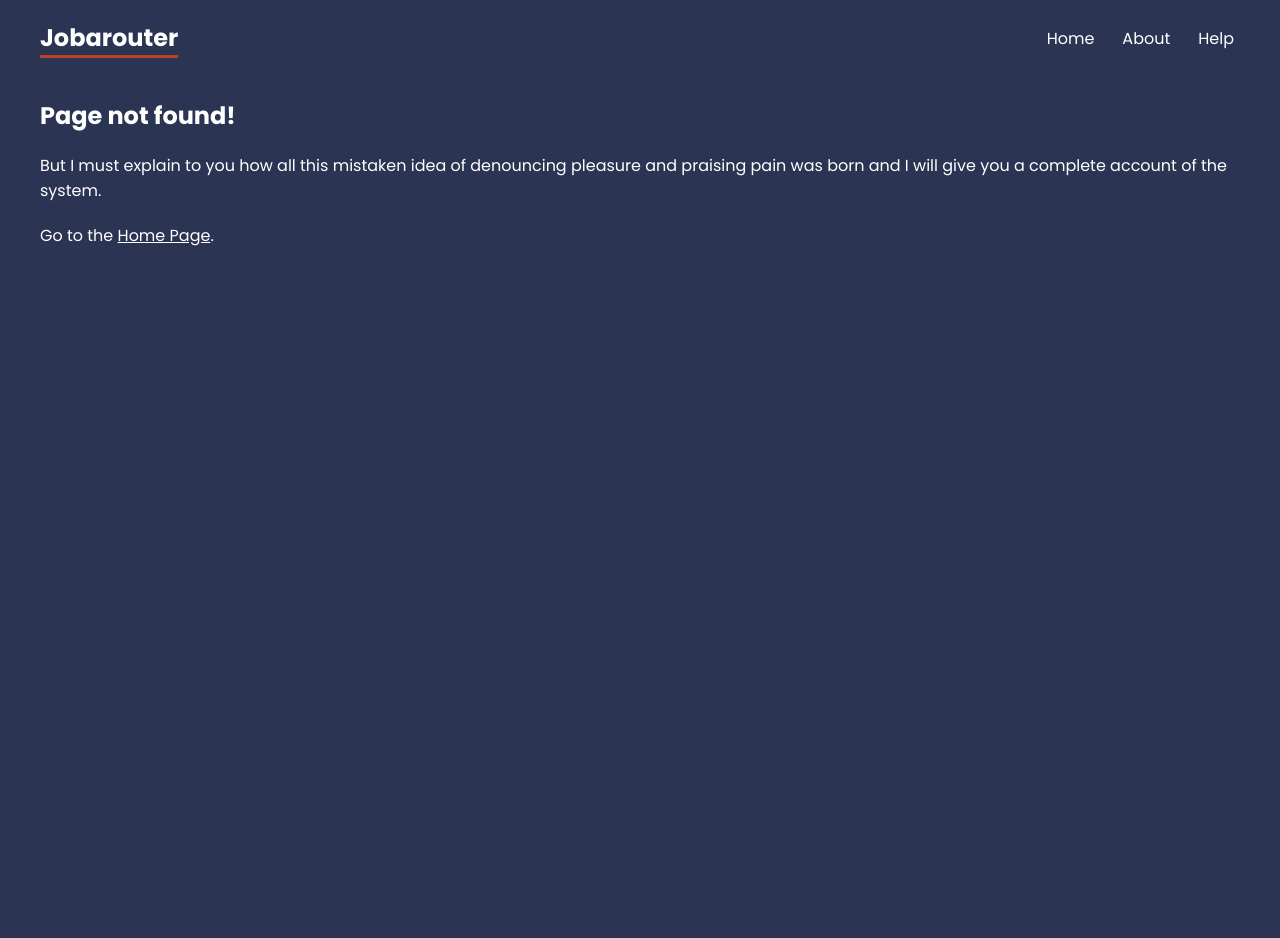
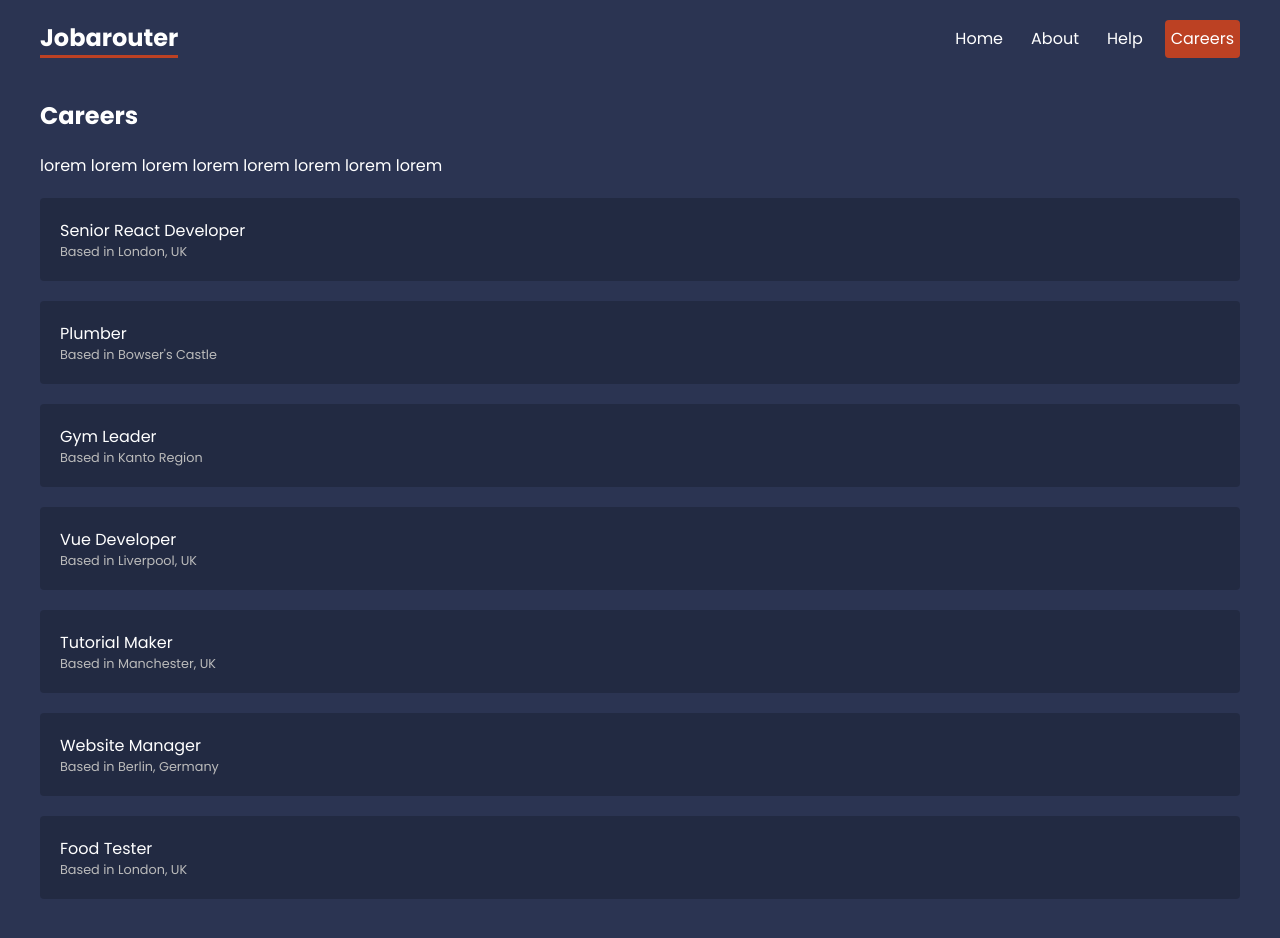
Before and after one commit to ChukwumaKingsley/job-routes, a React (Create React App) app: page /careers in a window 1280 px wide. Shown: the top 938 px of the page. Before the commit the page ends 800 px from the top, so only its background shows below. Built offline with nearby package versions, Linux system fonts and the light colour scheme; data requests are answered from the project's data file.

Commit message:
Added careers pages and routes

```diff
--- a/src/App.js
+++ b/src/App.js
@@ -10,10 +10,13 @@
 import Faq from './pages/help/Faq';
 import Contact from './pages/help/Contact';
 import NotFound from './pages/NotFound';
+import Careers, { careersLoader } from './pages/careers/Careers';
+import CareerDetails, { careerDetailsLoader } from './pages/careers/CareerDetails';
 
 //layouts
 import RootLayout from './layouts/RootLayout';
 import HelpLayout from './layouts/HelpLayout';
+import CareersLayout from './layouts/CareersLayout';
 
 const router =  createBrowserRouter(
   createRoutesFromElements(
@@ -23,6 +26,18 @@
       <Route path='help' element={<HelpLayout />}>
         <Route path='faq' element={<Faq />}/>
         <Route path='contact' element={<Contact />} />
+      </Route>
+      <Route path='careers' element={<CareersLayout />} >
+        <Route
+          index
+          element={<Careers />}
+          loader={careersLoader}
+        />
+        <Route
+          path=':id'
+          element={<CareerDetails />}
+          loader={careerDetailsLoader}
+        />
       </Route>
 
       <Route path='*' element={<NotFound />}/>
--- a/src/index.css
+++ b/src/index.css
@@ -101,9 +101,31 @@
   margin-bottom: 10px;
 }
 /* careers list */
-
+.careers > a {
+  display: block;
+  background: rgba(0, 0, 0, 0.2);
+  padding: 20px;
+  border-radius: 4px;
+  margin: 20px 0;
+  text-decoration: none;
+}
+.careers > a:hover p {
+  color: var(--primary)
+}
+.careers p {
+  margin: 0;
+}
+.careers > a p:last-child {
+  font-size: 0.8em;
+  color: #bbb
+}
 
 /* careers details */
-
+.career-details {
+  background: rgba(0, 0, 0, 0.2);
+  padding: 20px;
+  border-radius: 4px;
+  margin: 20px 0;
+}
 
 /* breadcrumbs */
--- /dev/null
+++ b/src/layouts/CareersLayout.js
@@ -0,0 +1,15 @@
+import React from 'react'
+import { NavLink, Outlet } from 'react-router-dom'
+
+function CareersLayout() {
+  return (
+    <div className='careers-layout'>
+        <h2>Careers</h2>
+        <p>lorem lorem lorem lorem lorem lorem lorem lorem</p>
+
+        <Outlet />
+    </div>
+  )
+}
+
+export default CareersLayout
--- a/src/layouts/RootLayout.js
+++ b/src/layouts/RootLayout.js
@@ -10,6 +10,7 @@
                     <NavLink to='/'>Home</NavLink>
                     <NavLink to="about">About</NavLink>
                     <NavLink to='help'>Help</NavLink>
+                    <NavLink to='careers'>Careers</NavLink>
                 </nav>
             </header>
 
--- /dev/null
+++ b/src/pages/careers/CareerDetails.js
@@ -0,0 +1,30 @@
+import { useLoaderData, useParams } from "react-router-dom"
+
+function CareerDetails() {
+
+    const {id} = useParams()
+    const career = useLoaderData()
+
+  return (
+    <div className="career-details">
+        <h2>Career Details for {career.title}</h2>
+        <p>Starting salary: {career.salary}</p>
+        <p>Loacation: {career.location}</p>
+        <div className="details">
+            <p>But I must explain to you how all this mistaken idea of denouncing pleasure and praising pain was born and I will give you a complete account of the system, and expound the actual teachings of the great explorer of the truth, the master-builder of human happiness.</p>
+        </div>
+    </div>
+  )
+}
+
+export default CareerDetails
+
+//loader function
+
+export const careerDetailsLoader = async ({ params }) => {
+    const { id } = params
+
+    const res = await fetch('http://localhost:4000/careers/'+id)
+
+    return res.json()
+}
--- /dev/null
+++ b/src/pages/careers/Careers.js
@@ -0,0 +1,21 @@
+import React from 'react';
+import { Link, useLoaderData } from 'react-router-dom';
+
+export default function Careers() {
+    const careers = useLoaderData();
+    return (
+        <div className='careers'>
+            {careers.map(career => (
+                <Link to={career.id.toString()} key={career.id}>
+                    <p>{career.title}</p>
+                    <p>Based in {career.location}</p>
+                </Link>
+            ))}
+        </div>
+    );
+}
+
+export const careersLoader = async () => {
+  const res = await fetch('http://localhost:4000/careers');
+  return res.json();
+};
```
